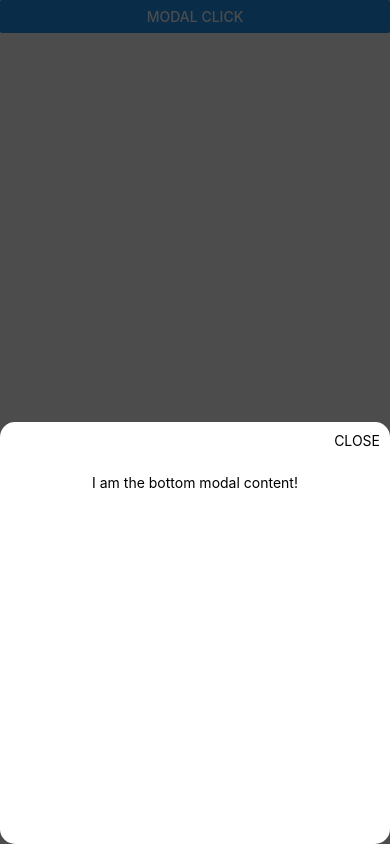
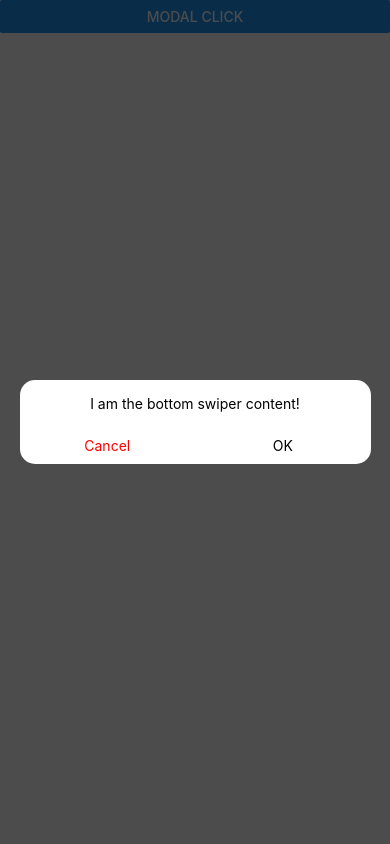
Before and after one commit to kanghyeok93/RN-Modal, a React Native app: screen / in a window 390 px wide. Both pictures are taken after a click on the button "MODAL CLICK". Built offline with nearby package versions, Linux system fonts and the light colour scheme.

Commit message:
feat: Implementing swiper modal component function #1

```diff
--- a/App.js
+++ b/App.js
@@ -2,6 +2,7 @@ import {StyleSheet, SafeAreaView, Button, Text} from 'react-native';
 import React, {useState} from 'react';
 import BasicModal from './src/components/modal/BasicModal';
 import BottomModal from './src/components/modal/BottomModal';
+import SwiperModal from './src/components/modal/SwiperModal';
 
 const App = () => {
   const [modalVisible, setModalVisible] = useState(false);
@@ -23,12 +24,19 @@ const App = () => {
         <Text style={styles.title}>I am the baisc modal content!</Text>
       </BasicModal> */}
 
-      <BottomModal
+      {/* <BottomModal
         isVisible={modalVisible}
         onCancel={toggleModal}
         onOK={okModal}>
         <Text style={styles.title}>I am the bottom modal content!</Text>
-      </BottomModal>
+      </BottomModal> */}
+
+      <SwiperModal
+        isVisible={modalVisible}
+        onCancel={toggleModal}
+        onOK={okModal}>
+        <Text style={styles.title}>I am the bottom swiper content!</Text>
+      </SwiperModal>
 
       <Button onPress={() => toggleModal(modalVisible)} title="Modal Click" />
     </SafeAreaView>
--- /dev/null
+++ b/src/components/modal/SwiperModal.js
@@ -0,0 +1,84 @@
+import {StyleSheet, View, Text, TouchableOpacity} from 'react-native';
+import React from 'react';
+import Modal from 'react-native-modal';
+
+/**
+ * @param {Object} object
+ * @param {boolean} object.isVisible
+ * @param {boolean} object.isOneButton
+ * @param {function} object.onCancel
+ * @param {function} object.onOK
+ */
+
+const SwiperModal = ({isVisible, isOneButton, onCancel, onOK, children}) => {
+  const cancelModal = () => {
+    return onCancel(isVisible);
+  };
+
+  const okModal = () => {
+    onCancel(isVisible);
+
+    return onOK();
+  };
+
+  const renderButton = () => {
+    if (!isOneButton) {
+      return (
+        <View style={styles.buttonWrapper}>
+          <TouchableOpacity onPress={cancelModal} style={styles.modalTwoButton}>
+            <Text style={styles.modalCancelText}>Cancel</Text>
+          </TouchableOpacity>
+          <TouchableOpacity onPress={okModal} style={styles.modalTwoButton}>
+            <Text>OK</Text>
+          </TouchableOpacity>
+        </View>
+      );
+    } else {
+      return (
+        <TouchableOpacity onPress={okModal} style={styles.modalOneButton}>
+          <Text>OK</Text>
+        </TouchableOpacity>
+      );
+    }
+  };
+
+  return (
+    <Modal
+      isVisible={isVisible}
+      useNativeDriverForBackdrop
+      onSwipeComplete={cancelModal}
+      swipeDirection={['down']}>
+      <View style={styles.container}>
+        {children}
+
+        {renderButton()}
+      </View>
+    </Modal>
+  );
+};
+
+const styles = StyleSheet.create({
+  container: {
+    backgroundColor: '#FFFFFF',
+    borderRadius: 15,
+  },
+  buttonWrapper: {
+    display: 'flex',
+    flexDirection: 'row',
+  },
+  modalOneButton: {
+    width: '100%',
+    alignItems: 'center',
+    padding: 10,
+  },
+  modalTwoButton: {
+    width: '50%',
+    alignItems: 'center',
+    padding: 10,
+  },
+  modalCancelText: {
+    color: 'red',
+  },
+});
+
+export default SwiperModal;
```
